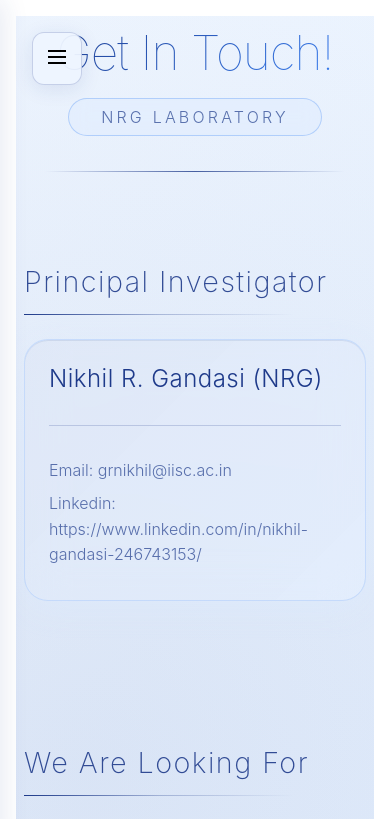
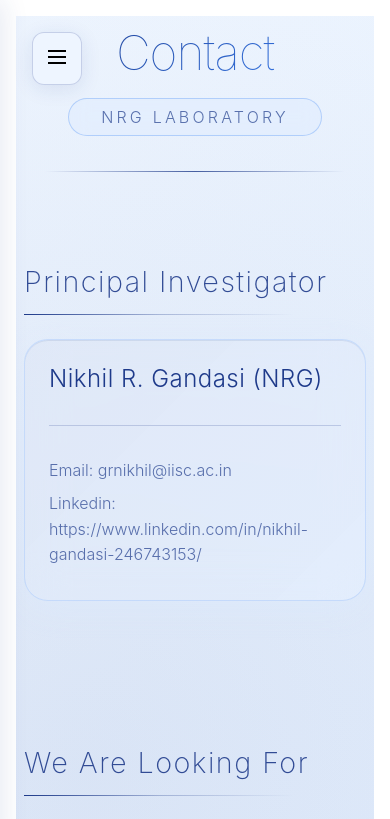
Before and after one commit to aniruddhballal/nikhil-lab-site, a React (Vite) app: page /contact in a window 390 px wide. Shown: the top 819 px of the page. Built offline with nearby package versions, Linux system fonts and the light colour scheme.

Commit message:
mobile responsiveness again-3

```diff
--- a/src/pages/Contact.tsx
+++ b/src/pages/Contact.tsx
@@ -30,7 +30,7 @@ const Contact = () => {
       <Sidebar isOpen={sidebarOpen} onClose={closeSidebar} />
 
       <header className={styles['page-header']}>
-        <h1>Get In Touch!</h1>
+        <h1>Contact</h1>
         <p className={styles['lab-name']}>NRG Laboratory</p>
       </header>
 
```
